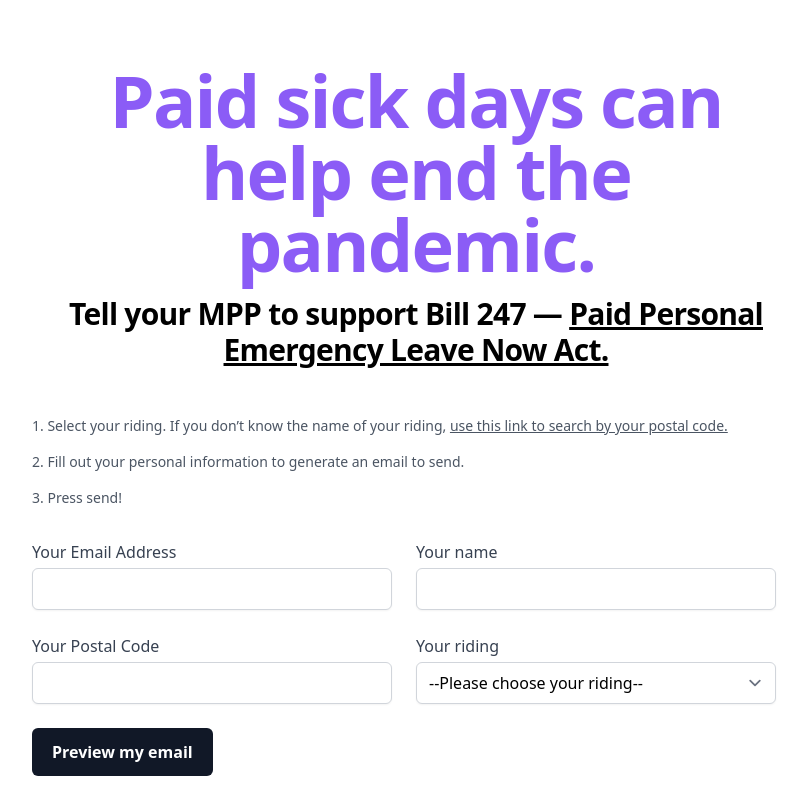
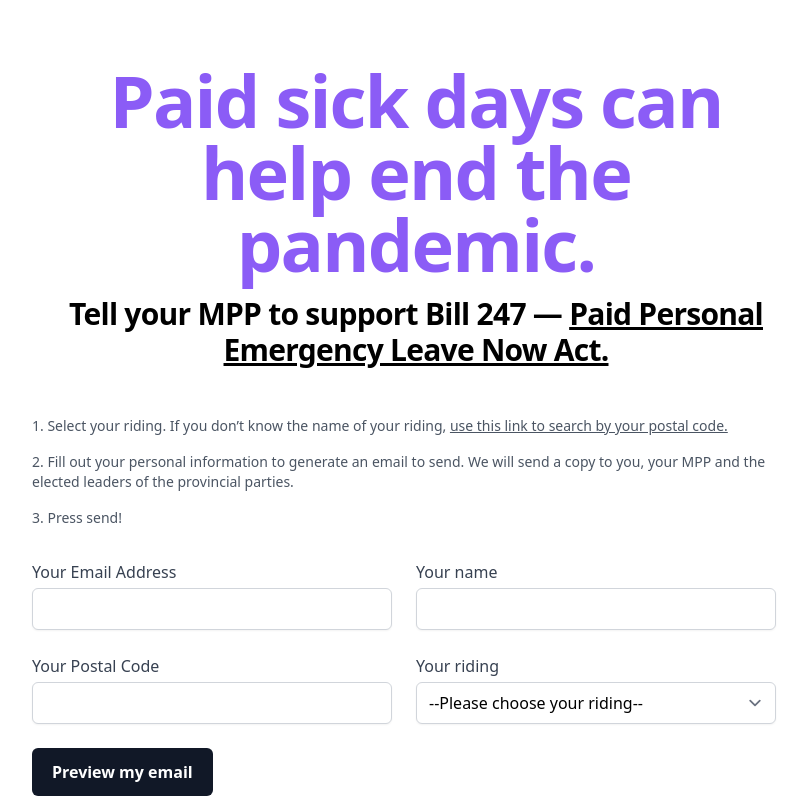
Before and after one commit to drewminns/bill247, a React app: page / in a window 1280 px wide. Shown: the top 800 px of the page, without its empty margins (224-1031 px from the left). Built offline with nearby package versions, Linux system fonts and the light colour scheme; what @tailwindcss/typography would draw is missing.

Commit message:
adding in dougie

```diff
--- a/api/email.ts
+++ b/api/email.ts
@@ -11,7 +11,7 @@ const sendEmail = async ({ name, email, from, body }: any) => {
       name,
       email: 'community@usegoodnbr.com',
     },
-    cc: from,
+    cc: [from, 'doug.fordco@pc.ola.org', 'horwatha-qp@ndp.on.ca'],
     reply_to: from,
     subject: `Constituent Request - ${name} supports Bill 247`,
     html: body,
--- a/src/App.tsx
+++ b/src/App.tsx
@@ -80,7 +80,10 @@ export const App = () => {
                   use this link to search by your postal code.
                 </a>
               </li>
-              <li>Fill out your personal information to generate an email to send.</li>
+              <li>
+                Fill out your personal information to generate an email to send. We will send a copy to you, your MPP
+                and the elected leaders of the provincial parties.
+              </li>
               <li>Press send!</li>
             </ol>
           </div>
```
